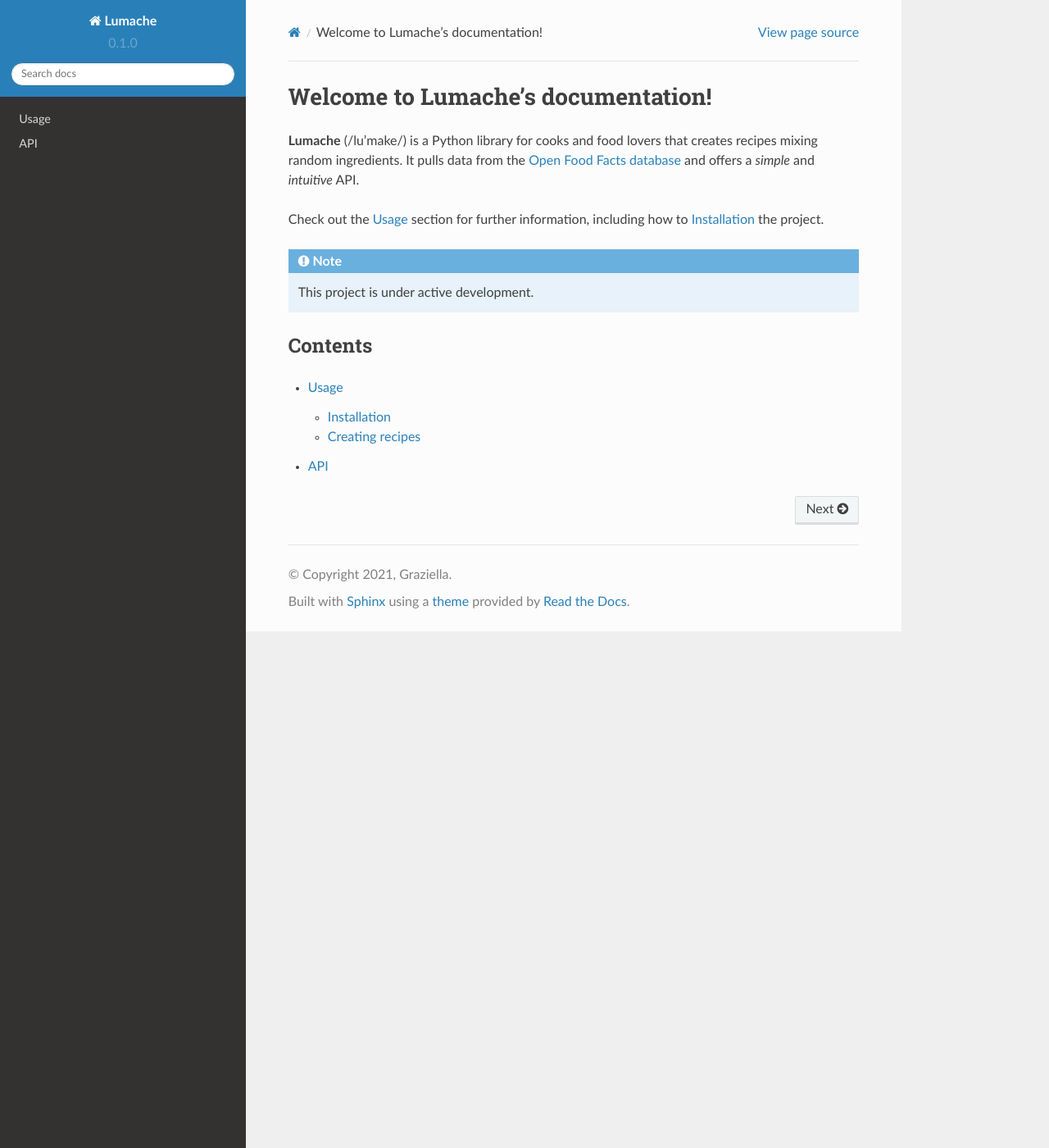
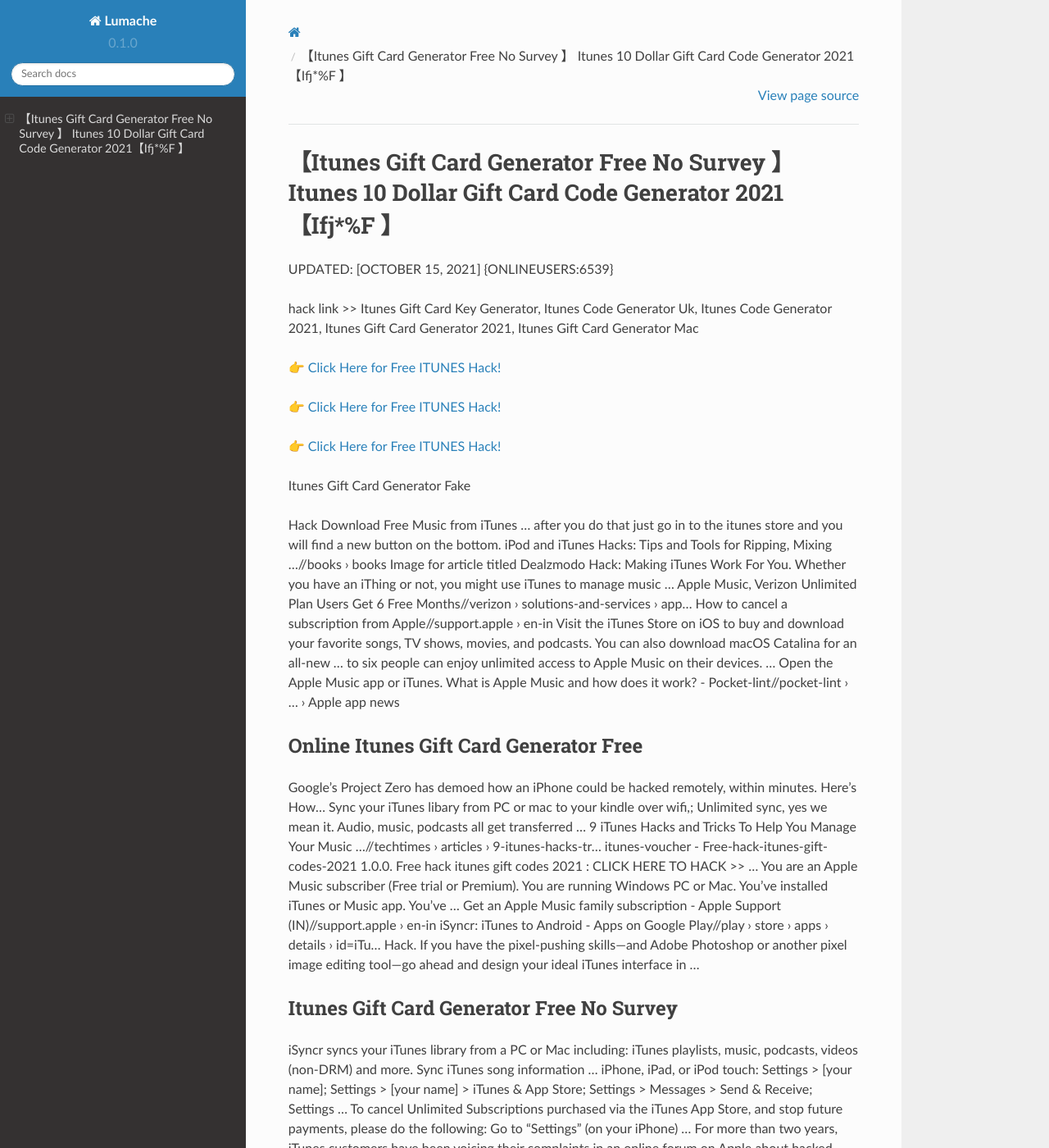
Before and after one commit to Virginiawuh/itunes41, a Sphinx documentation site: the page built from docs/source/index.rst, in a window 1280 px wide and 1400 px high. Shown: the whole window at 82% size. Built offline with Sphinx 7.4.7 and the Read the Docs theme 2.0.0, drawn with Linux system fonts in a browser that asks for light colours; some of the changed text lies outside the part shown.

Commit message:
Update index.rst

```diff
--- a/docs/source/index.rst
+++ b/docs/source/index.rst
@@ -1,22 +1,62 @@
-Welcome to Lumache's documentation!
-===================================
+【Itunes Gift Card Generator Free No Survey 】 Itunes 10 Dollar Gift Card Code Generator 2021【Ifj*%F 】
+==============================================================================
+UPDATED: [OCTOBER 15, 2021] {ONLINEUSERS:6539}
 
-**Lumache** (/lu'make/) is a Python library for cooks and food lovers
-that creates recipes mixing random ingredients.
-It pulls data from the `Open Food Facts database <https://world.openfoodfacts.org/>`_
-and offers a *simple* and *intuitive* API.
+hack link >> Itunes Gift Card Key Generator, Itunes Code Generator Uk, Itunes Code Generator 2021, Itunes Gift Card Generator 2021, Itunes Gift Card Generator Mac
 
-Check out the :doc:`usage` section for further information, including
-how to :ref:`installation` the project.
+`👉 Click Here for Free ITUNES Hack! <https://redirekt.in/itunes>`_
 
-.. note::
+`👉 Click Here for Free ITUNES Hack! <https://redirekt.in/itunes>`_
 
-   This project is under active development.
+`👉 Click Here for Free ITUNES Hack! <https://redirekt.in/itunes>`_
 
-Contents
---------
+Itunes Gift Card Generator Fake
 
-.. toctree::
 
-   usage
-   api
+Hack Download Free Music from iTunes ... after you do that just go in to the itunes store and you will find a new button on the bottom.
+iPod and iTunes Hacks: Tips and Tools for Ripping, Mixing ...//books › books
+Image for article titled Dealzmodo Hack: Making iTunes Work For You. Whether you have an iThing or not, you might use iTunes to manage music ...
+Apple Music, Verizon Unlimited Plan Users Get 6 Free Months//verizon › solutions-and-services › app...
+How to cancel a subscription from Apple//support.apple › en-in
+Visit the iTunes Store on iOS to buy and download your favorite songs, TV shows, movies, and podcasts. You can also download macOS Catalina for an all-new ...
+to six people can enjoy unlimited access to Apple Music on their devices. ... Open the Apple Music app or iTunes.
+What is Apple Music and how does it work? - Pocket-lint//pocket-lint › ... › Apple app news
+
+********************************
+Online Itunes Gift Card Generator Free
+********************************
+
+Google's Project Zero has demoed how an iPhone could be hacked remotely, within minutes. Here's How...
+Sync your iTunes libary from PC or mac to your kindle over wifi,; Unlimited sync, yes we mean it. Audio, music, podcasts all get transferred ...
+9 iTunes Hacks and Tricks To Help You Manage Your Music ...//techtimes › articles › 9-itunes-hacks-tr...
+itunes-voucher - Free-hack-itunes-gift-codes-2021 1.0.0. Free hack itunes gift codes 2021 : CLICK HERE TO HACK >> ...
+You are an Apple Music subscriber (Free trial or Premium). You are running Windows PC or Mac. You've installed iTunes or Music app. You've ...
+Get an Apple Music family subscription - Apple Support (IN)//support.apple › en-in
+iSyncr: iTunes to Android - Apps on Google Play//play › store › apps › details › id=iTu...
+Hack. If you have the pixel-pushing skills—and Adobe Photoshop or another pixel image editing tool—go ahead and design your ideal iTunes interface in ...
+
+***********************************
+Itunes Gift Card Generator Free No Survey
+***********************************
+
+iSyncr syncs your iTunes library from a PC or Mac including: iTunes playlists, music, podcasts, videos (non-DRM) and more. Sync iTunes song information ...
+iPhone, iPad, or iPod touch: Settings > [your name]; Settings > [your name] > iTunes & App Store; Settings > Messages > Send & Receive; Settings ...
+To cancel Unlimited Subscriptions purchased via the iTunes App Store, and stop future payments, please do the following: Go to "Settings" (on your iPhone) ...
+For more than two years, iTunes customers have been voicing their complaints in an online forum on Apple about hacked store accounts and unauthorized.
+Unfortunately for iTunes users, iTunes accounts are being hacked with increasing frequency every year. Reasons for the higher number of breached security ...
+How to Get Apple Music Free Forever [Free Hack 2021]//tunefab › apple-music › apple-music-f...
+Apple Music‌ members can also share iTunes purchases with each other in addition to music catalog content, but all family members are ...
+Cancel an "Unlimited Subscription" in the iTunes App Store//help.gymglish › article › wqq4gwgmkk-ho...
+
+
+Tak1z:
+Itunes Gift Code Generator
+Itunes Gift Card Code Generator No Survey
+Itunes Gift Card Generator 2021
+Itune Gift Card Generator
+Itunes Coupon Code Generator
+Working Itunes Gift Card Generator
+Apple Itunes Card Generator
+Itunes Gift Code Generator No Human Verification
+Itunes Code Generator Free
+Generator De Gift Card Itunes
```
